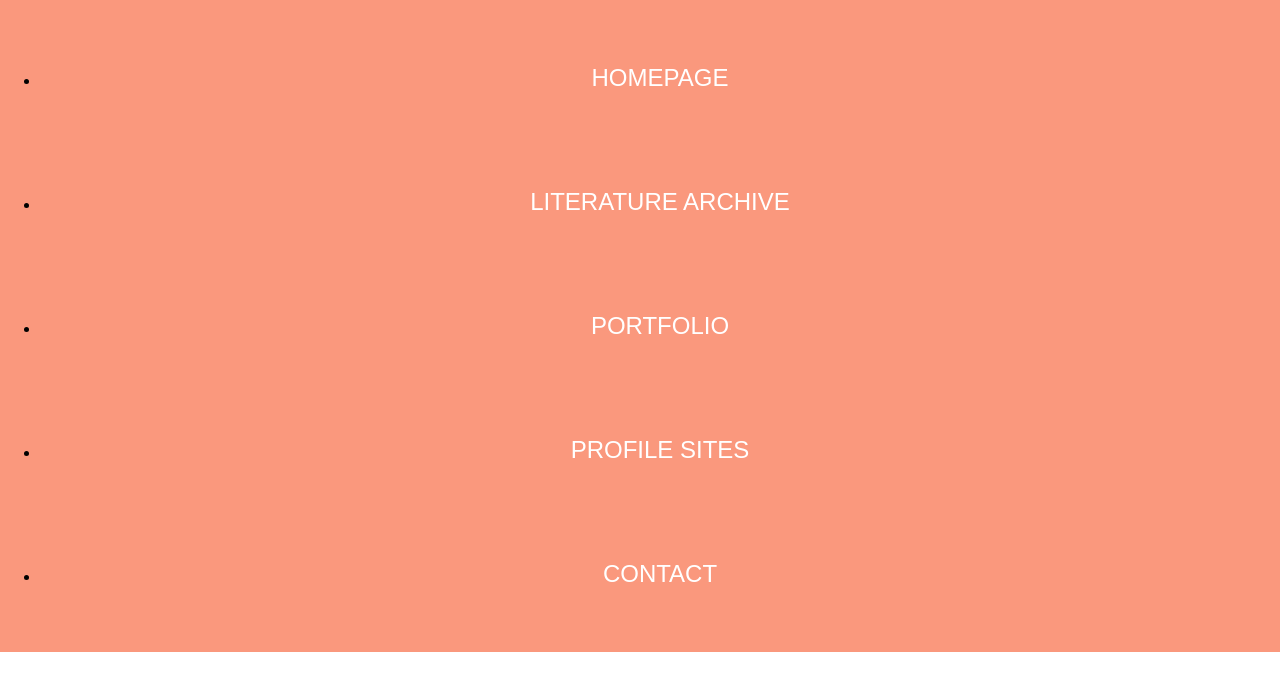
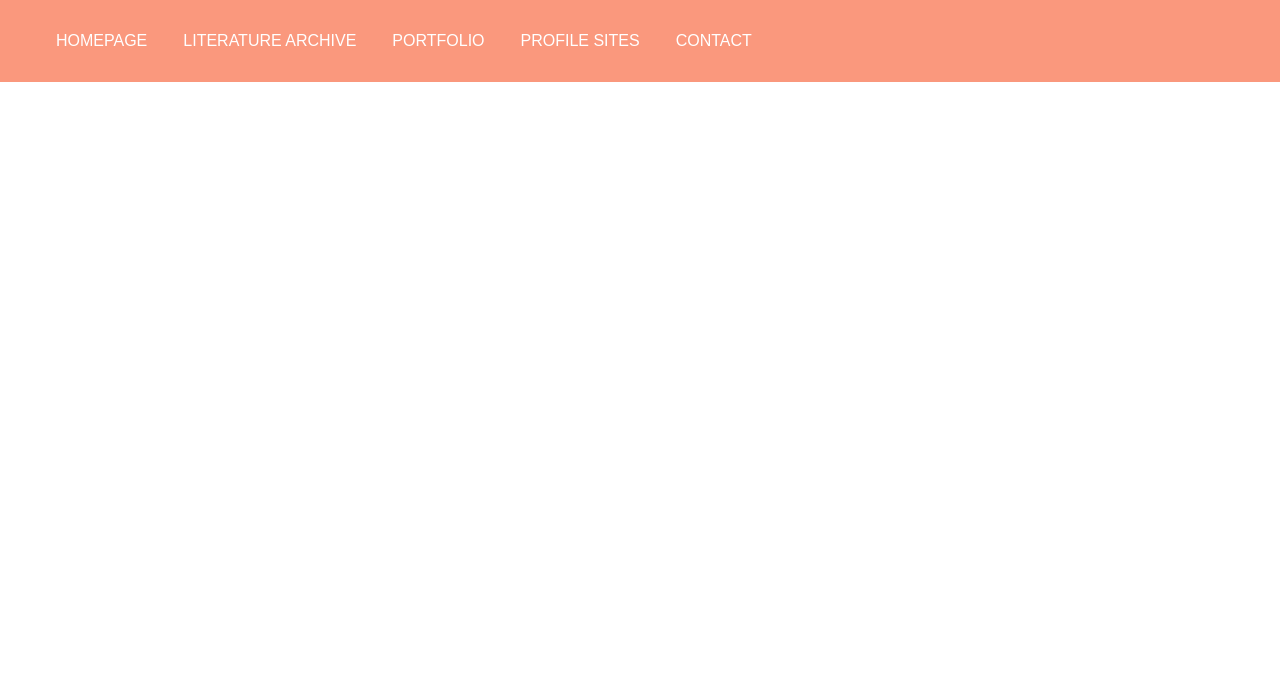
Before and after one commit to benbryansallao/STeaDy, a plain HTML site: page index.html in a window 1280 px wide. Drawn offline with Linux system fonts and the light colour scheme.

Commit message:
Update STeaDy.css

```diff
--- a/STeaDy.css
+++ b/STeaDy.css
@@ -17,25 +17,25 @@ body {
 
 }
 ul li {
-  text-align:center;
+  display:inline-block;
 }
 li a {
   display:inline-block;
-  font-size:1.5em;
+  font-size:1em;
   color:white;
   font-family:Arial;
   text-transform:uppercase;
   text-decoration:none;
-  padding:2em;
+  padding:1em;
 }
 li a:hover {
   display:inline-block;
-  font-size:1.5em;
+  font-size:1em;
   color:white;
   font-family:Arial;
   text-transform:uppercase;
   text-decoration:none;
-  padding:2em;
+  padding:1em;
 }
 
 #container {
```
